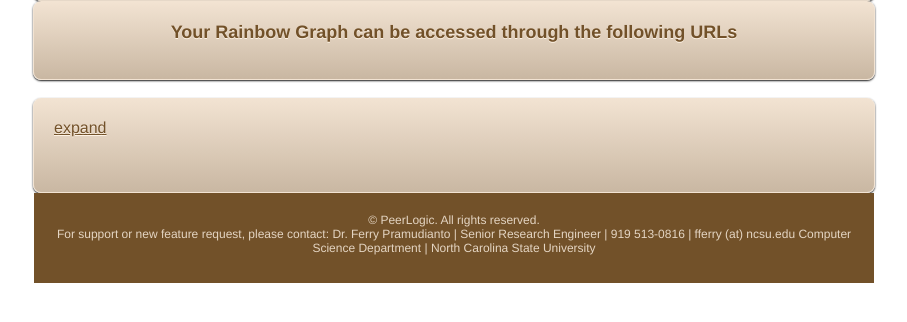
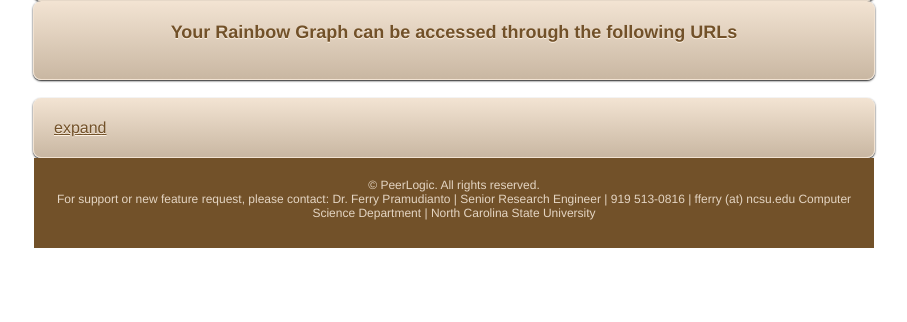
Before and after one commit to ferryxo/RainbowGraphService, a Flask app: page /developer in a window 1280 px wide. Shown: the part 1075-1397 px from the top of the page, without its empty margins (186-1093 px from the left). Run offline with Flask 2, Linux system fonts and the light colour scheme; parts of the project's set-up code (start-up, migrations or seed data) failed here and were passed over; some libraries are stand-ins or nearby versions.

Commit message:
fix a bug for expand/collapse iframe

```diff
--- a/templates/developer.html
+++ b/templates/developer.html
@@ -49,21 +49,19 @@
             }
 
             function expandFrame(){
-                document.getElementById("frameContent").style.display = "block";
+                document.getElementById("frameContentHolder").style.display = "block";
                 document.getElementById("frameHeader").innerHTML = "collapse";
             }
             function hideFrame(){
-                document.getElementById("frameContent").style.display = "none";
+                document.getElementById("frameContentHolder").style.display = "none";
                 document.getElementById("frameHeader").innerHTML = "expand";
             }
 
             function toggle() {
-                if( document.getElementById("frameContent").style.display == "block") {
+                if( document.getElementById("frameContentHolder").style.display == "block")
                    hideFrame();
-                }
-                else {
+                else
                     expandFrame();
-                }
             }
 
             function copyToClipboard(elem) {
@@ -1832,10 +1830,9 @@
         </div>
         &nbsp;
         <div class="form-container" >
-            <a id="frameHeader" class="form-title" href="javascript:toggle('frameContent','frameHeader');" style="text-align:right">expand</a>
-            <div id="frameContentHolder">
-                <iframe id="frameContent" name="_frameContent" src="about:blank" width="800" height="380" frameborder="0" scrolling="no" style="display:none;"></iframe>
-                </br>
+            <a id="frameHeader" class="form-title" href="javascript:toggle();">expand</a>
+            <div id="frameContentHolder" style="display:none;">
+                <iframe name="_frameContent" src="about:blank" width="800" height="380" frameborder="0" scrolling="no"></iframe>
                 <div id="htmlCopyHolder" class="form-text"></div>
             </div>
         </div>
```
